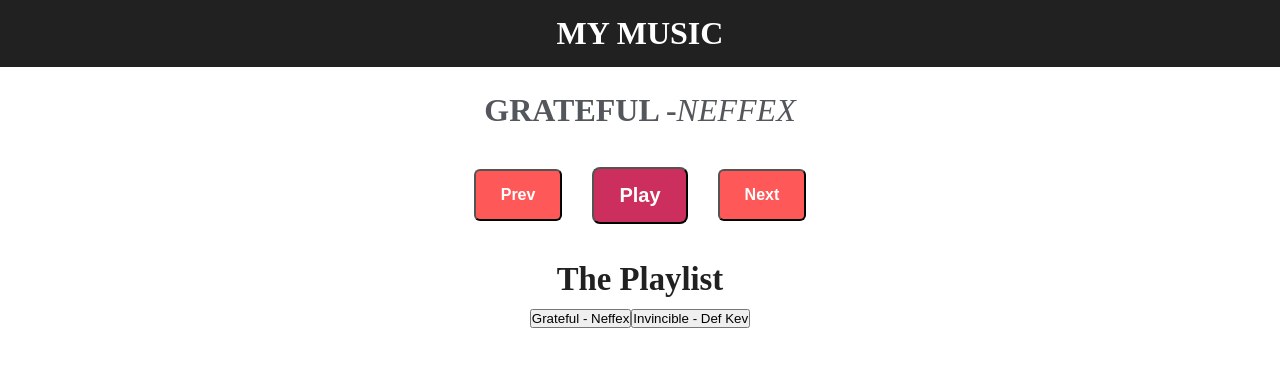
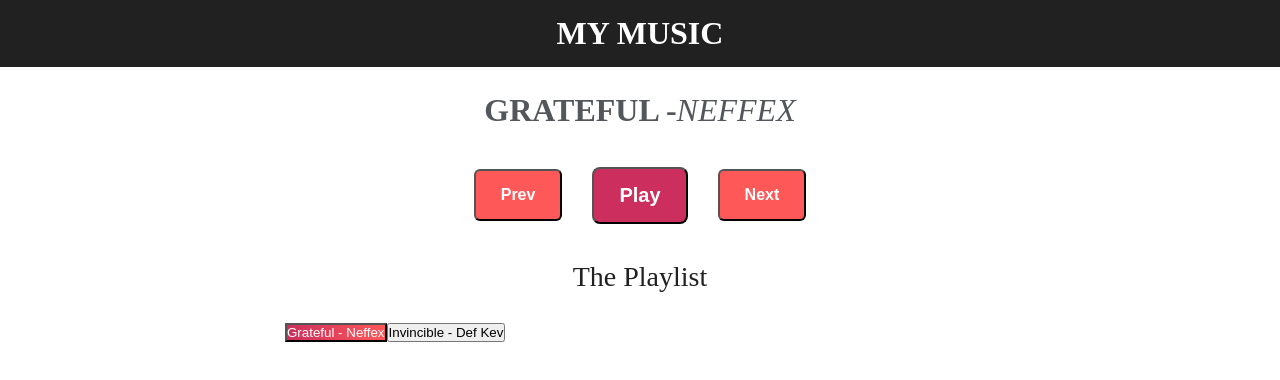
Before and after one commit to Obaayaa-1988/Vuejs-Music-App, a Vue app: page / in a window 1280 px wide. Shown: the top 380 px of the page. Built offline with nearby package versions, Linux system fonts and the light colour scheme.

Commit message:
added background image to playlist title

```diff
--- a/src/App.vue
+++ b/src/App.vue
@@ -204,7 +204,7 @@
 
 }
 
-.playlist{
+.playlist h3{
   color: #212121;
   font-size: 28px;
   font-weight: 400;
@@ -221,4 +221,9 @@
   cursor: pointer;
 }
 
+.playlist .song.playing{
+  color:#FFF;
+  background-image: linear-gradient(to right, #CC2E5D, #FF5858);
+}
+
 </style>
```
